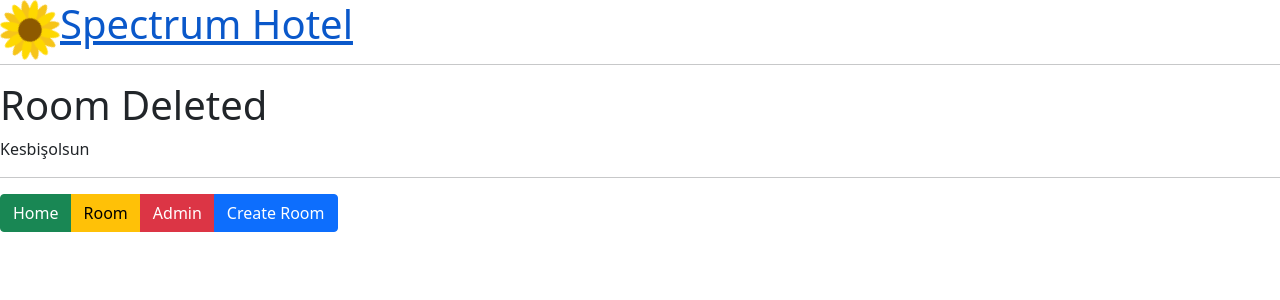
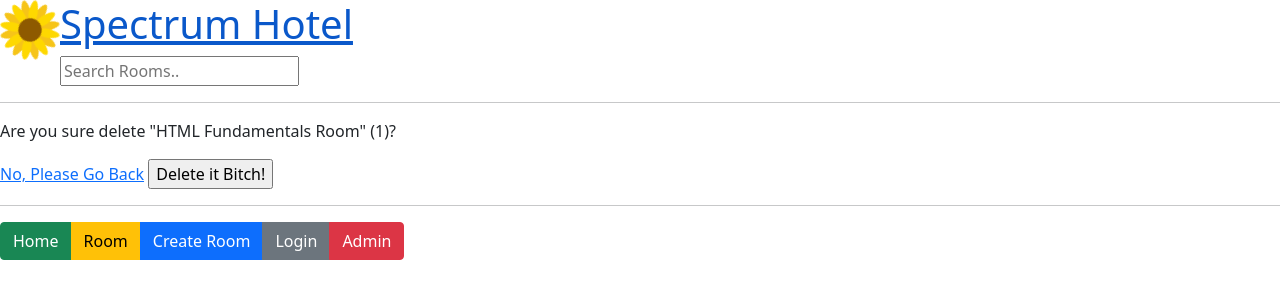
Before and after one commit to superkahraman/otel, a Django app: page /delete-room/1/ in a window 1280 px wide. Shown: the top 300 px of the page. Run offline with Django 4.2, Linux system fonts and the light colour scheme; data comes from the database, SQL or seed files in the repository; both versions use the stored data as it was after the commit; data that the repository does not hold is empty; some libraries are stand-ins or nearby versions.

Commit message:
Continue to development

```diff
--- /dev/null
+++ b/base/templates/base/delete_confirm.html
@@ -0,0 +1,13 @@
+{% extends "main.html" %}
+{% block content %}
+
+<form method="POST">
+{% csrf_token %}
+<p>Are you sure delete "{{obj}}" ({{obj.id}})?</p>
+
+<a href="{{request.META.HTTP_REFERER}}">No, Please Go Back</a>
+<input type="submit" value="Delete it Bitch!">
+
+</form>
+
+{% endblock content %}
--- a/base/urls.py
+++ b/base/urls.py
@@ -34,4 +34,8 @@ urlpatterns = [
     # static dosyalar ve favicon
     path("favicon.ico", RedirectView.as_view(
         url=staticfiles_storage.url("favicon.ico")),),
+
+
+
+    path("login/", views.user_login, name="urlUserLogin")
 ]
--- a/base/views.py
+++ b/base/views.py
@@ -1,21 +1,32 @@
-from ast import operator
 from django.shortcuts import render, redirect
-from .models import Room  # models'deki Room modelini alıyoruz.
+from .models import Room, Topic  # models'deki Room modelini alıyoruz.
 from .forms import RoomForm  # forms.py'dan gelen class
-
+from django.db.models import Q  # Objects.filter'da  and/or vs kullanmak için
+from django.contrib import messages
+from django.contrib.auth.models import User
 # Create your views here.
-
-odalar = [
-    {'id': 1, 'name': 'Room One'},
-    {'id': 2, 'name': 'Room Two'},
-    {'id': 3, 'name': 'Room Three'},
-]
 
 
 def home(request):
-    odalar = Room.objects.all()
 
-    icerik = {'rooms_list_in_view': odalar}
+    if request.GET.get('ara') != None:
+        aranan_sey = request.GET.get('ara')
+    else:
+        aranan_sey = ''
+
+    print(aranan_sey)
+
+    # Bu şekilde bir filte kullanınca hem Room modelinin topic.name'inde hem de Room.name'de arama yaptırabiliyoruz.
+    # Bunu Q yapıyor. ( | bu işaret OR anlamına geliyor. Tabii ki & AND'de kullanabiliriz..)
+    odalar = Room.objects.filter(
+        Q(topic__name__icontains=aranan_sey) | Q(name__icontains=aranan_sey) | Q(description__icontains=aranan_sey))
+
+    topics = Topic.objects.all()  # Home'da sidebar'da Topic'leri listelemek için
+
+    oda_sayisi = odalar.count()
+
+    icerik = {'rooms_list_in_view': odalar,
+              'topics': topics, 'aranan_sey': aranan_sey, 'oda_sayisi': oda_sayisi}
     # rooms_list_in_view home.html template'e gönderiliyor.
     return render(request, 'base/home.html', icerik)
 
@@ -85,10 +96,28 @@ def updateRoom(request, room_id_in_url):
     return render(request, 'base/room_form.html', icerik)
 
 
-# Acımasız deleteRoom fonksiyonumuz
-# models'da tanımladığımız Room objesinin id'sini, url'deki id ile eşleyip o kaydı direk siliyor.
-# Bam gümm!! Herhangi bir kontrol yok: URL'de delete-room/blabla desek bile işi yapıp
-# yapmadığına bakmadan direk HTML'i render ediyor.
+# Buraya bir "id" ile geliyoruz.
+# O id'nin içeriği Room.objects.get ile alıyoruz ve delete_confirm templatini döndürüyoruz
+# O template'de bir form var. methodu da POST
+# eğer bu view'a POST datası gelirse, ilgili odayı siliyoruz.
+# Ve room_deleted templatini döndürüyoruz..
 def deleteRoom(request, room_id_in_url):
-    Room.objects.filter(id=room_id_in_url).delete()
-    return render(request, 'base/room_deleted.html')
+    # Room.objects.filter(id=room_id_in_url).delete()
+    room = Room.objects.get(id=room_id_in_url)
+    if request.method == 'POST':
+        room.delete()
+        return render(request, 'base/room_deleted.html')
+    return render(request, 'base/delete_confirm.html', {'obj': room})
+
+
+def user_login(request):
+    if request.method == 'POST':
+        username = request.POST.get('username')
+        password = request.POST.get('password')
+
+        try:
+            user = User.objects.get(username=username)
+        except:
+            messages.error(request, "User does not exists")
+    icerik = {}
+    return render(request, "base/login_register.html", icerik)
--- a/otel/settings.py
+++ b/otel/settings.py
@@ -107,7 +107,7 @@ AUTH_PASSWORD_VALIDATORS = [
 # Internationalization
 # https://docs.djangoproject.com/en/4.0/topics/i18n/
 
-LANGUAGE_CODE = 'tr-tr'
+LANGUAGE_CODE = 'en-en'
 
 TIME_ZONE = 'Europe/Istanbul'
 
--- a/otel/urls.py
+++ b/otel/urls.py
@@ -17,10 +17,8 @@ from django.contrib import admin
 from django.urls import path, include
 
 
-
-
 urlpatterns = [
     path('admin/', admin.site.urls),
     path('', include('base.urls'))
-    #admin/ hariç tüm URL isteklerini base.urls karşılayacak..
+    # admin/ hariç tüm URL isteklerini base.urls karşılayacak..
 ]
--- a/templates/footer.html
+++ b/templates/footer.html
@@ -2,7 +2,11 @@
 <div class="btn-group">
   <a href="/" class="btn btn-success" aria-current="page">Home</a>
   <a href="{% url 'empty_room_page_name_in_urls' %}" class="btn btn-warning">Room</a>
-  <a href="/admin/" class="btn btn-danger">Admin</a>
   <a href="{% url 'create-room_in_urls' %}" class="btn btn-primary">Create Room</a>
+
+  <a href="{% url 'urlUserLogin' %}" class="btn btn-secondary">Login</a>
+  <a href="/admin/" class="btn btn-danger" target="_blank">Admin</a>
+
+
 </div>
 <!-- BEGIN footer.html -->
--- a/templates/header.html
+++ b/templates/header.html
@@ -2,7 +2,23 @@
 <!-- BEGIN header.html -->
 <a href="/""
   ><img src="{% static '/assets/images/logo.svg' %}" width="60" height="60" class="logo float-start"/>
-  <h1>Spectrum Hotel</h1></a
->
+  <h1>Spectrum Hotel</h1></a>
+  <form methot="GET" action="{% url 'home_page_name_in_urls' %}">
+  <input type="text" placeholder="Search Rooms.." name="ara">
+  </form>
 <hr />
+
+{% if messages %}
+
+    {% for message in messages %}
+    <div class="alert alert-{{ message.tags }} alert-dismissible fade show" role="alert">
+      <strong>{{ message.tags }}!</strong> {{ message }}
+      <button type="button" class="btn-close" data-bs-dismiss="alert" aria-label="Close"></button>
+    </div>
+
+
+    {% endfor %}
+
+{% endif %}
+
 <!-- END header.html -->
--- a/templates/main.html
+++ b/templates/main.html
@@ -26,6 +26,8 @@
                 transform: rotate(360deg);
             }
         }
+
+     .alert-error   {color:#842029;background-color:#f8d7da;border-color:#f5c2c7}
     </style>
 
     <title>{{ title }}</title>
```
Also changed, not shown: base/templates/base/home.html (+33 -2 lines), base/templates/base/login_register.html (added, +17 -0 lines), db.sqlite3.
